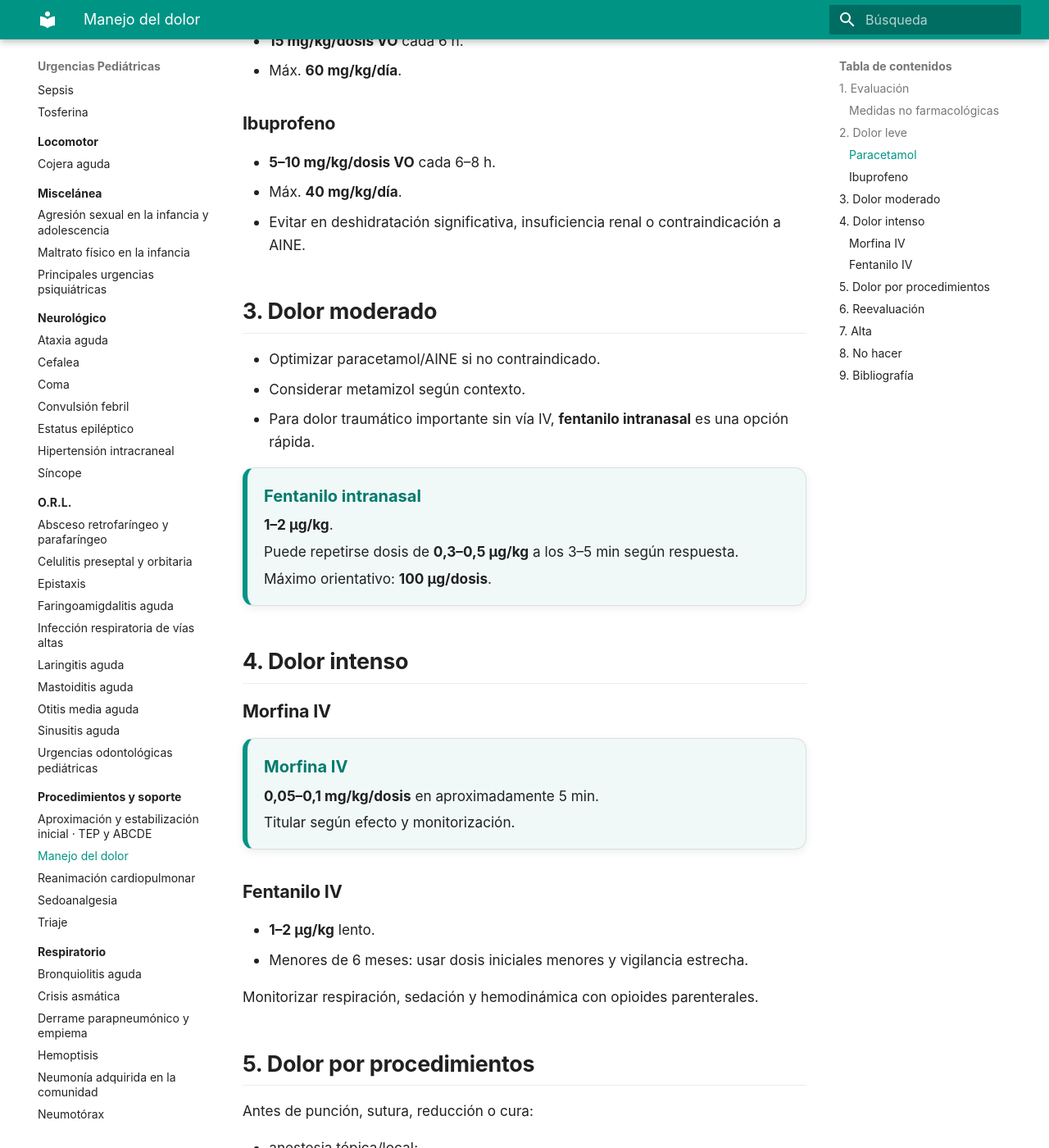
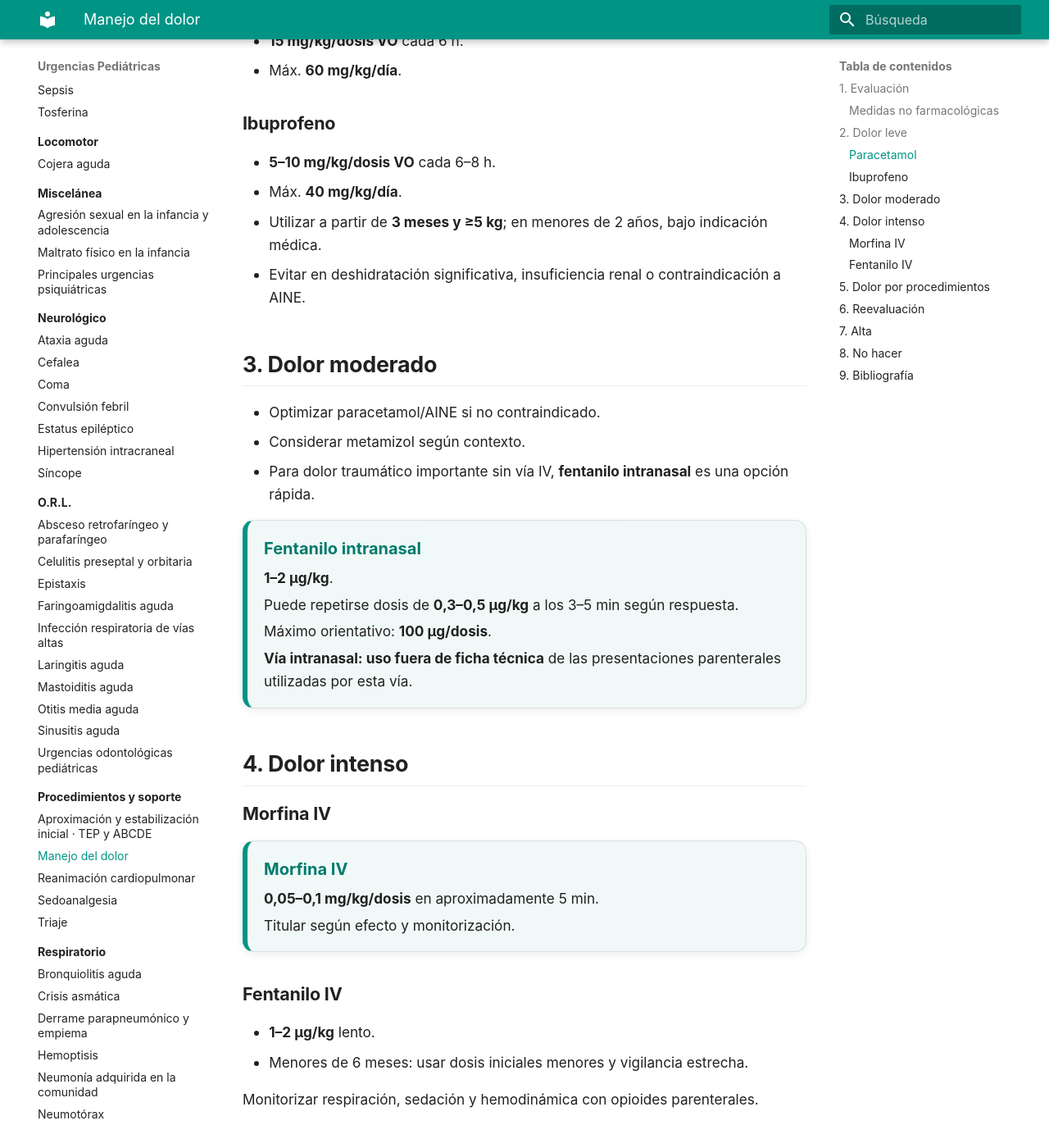
Before and after one commit to gonzaloares/urgencias-pediatricas, an MkDocs documentation site: the page built from docs/procedimientos/manejo-dolor.md, in a window 1280 px wide and 1400 px high, scrolled down 1181 px. Shown: the whole window at 82% size. Built offline with MkDocs 1.6.1 and Material for MkDocs 9.7.7, drawn with Linux system fonts in a browser that asks for light colours; some of the changed text lies outside the part shown.

Commit message:
Auditoría farmacológica: manejo-dolor

```diff
--- a/docs/procedimientos/manejo-dolor.md
+++ b/docs/procedimientos/manejo-dolor.md
@@ -43,6 +43,7 @@ Registrar intensidad antes y después del tratamiento.
 
 - **5–10 mg/kg/dosis VO** cada 6–8 h.
 - Máx. **40 mg/kg/día**.
+- Utilizar a partir de **3 meses y ≥5 kg**; en menores de 2 años, bajo indicación médica.
 - Evitar en deshidratación significativa, insuficiencia renal o contraindicación a AINE.
 
 <a id="moderado"></a>
@@ -57,6 +58,7 @@ Registrar intensidad antes y después del tratamiento.
   <span><b>1–2 µg/kg</b>.</span>
   <span>Puede repetirse dosis de <b>0,3–0,5 µg/kg</b> a los 3–5 min según respuesta.</span>
   <span>Máximo orientativo: <b>100 µg/dosis</b>.</span>
+  <span><b>Vía intranasal: uso fuera de ficha técnica</b> de las presentaciones parenterales utilizadas por esta vía.</span>
 </div>
 
 <a id="intenso"></a>
@@ -127,3 +129,7 @@ Si persiste dolor intenso → revisar diagnóstico, dosis, vía y necesidad de e
 ## 9. Bibliografía
 
 1. Guerrero Márquez G, Míguez Navarro MC, Sánchez García I, Plana Fernández M, Ramón Llácer M, Grupo de trabajo de Analgesia y Sedación. **Manejo del dolor en Urgencias pediátricas.** Protocolos diagnósticos y terapéuticos en Urgencias de Pediatría. Sociedad Española de Urgencias de Pediatría. 4.ª ed. 2024. [Documento](https://seup.org/wp-content/uploads/2024/04/28_Dolor_urgencias_4ed.pdf)
+
+
+2. Agencia Española de Medicamentos y Productos Sanitarios. **Ibuprofeno 20 mg/ml suspensión oral, ficha técnica.** [CIMA](https://cima.aemps.es/cima/dochtml/ft/78862/FT_78862.html)
+3. Asociación Española de Pediatría. **Fentanilo. Pediamécum.** [Ficha](https://www.aeped.es/comites/cm/pediamecum/principios-activos/fentanilo)
```
